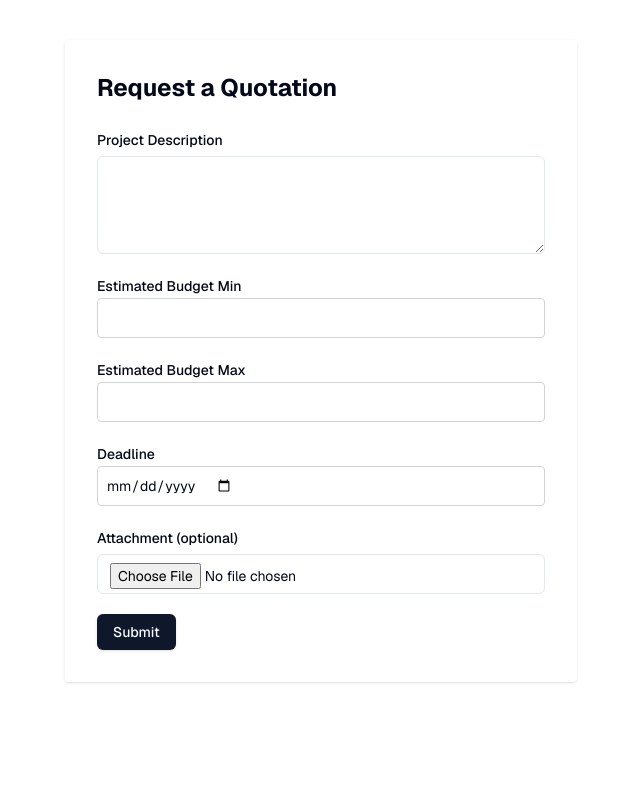
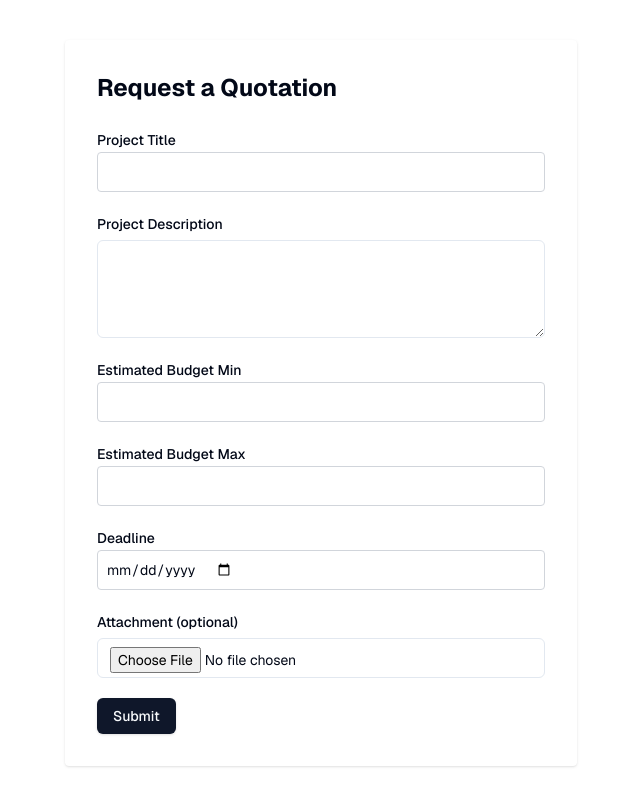
Before and after one commit to Jeroferprac/contractorwebapp, a Next.js app in the folder Frontend/: page /quotationform in a window 1280 px wide. Shown: the whole page, without its empty margins (319-959 px from the left). Built offline with nearby package versions, Linux system fonts and the light colour scheme.

Commit message:
Quotationform updated with Project title

```diff
--- a/Frontend/app/quotationform/page.tsx
+++ b/Frontend/app/quotationform/page.tsx
@@ -10,7 +10,7 @@ import TextareaField from "@/components/forms/TextareaField";
 import FileField from "@/components/forms/FileField";
 
 const schema = z.object({
-
+  projectTitle: z.string().min(1, "Project Title is required"),
   description: z.string().min(10, "Description must be at least 10 characters"),
   budgetMin: z.string(),
   budgetMax: z.string(),
@@ -19,7 +19,7 @@ const schema = z.object({
 
 const QuotationFormPage = () => {
   const [form, setForm] = useState({
-
+    projectTitle: "",
     description: "",
     budgetMin: "",
     budgetMax: "",
@@ -29,9 +29,7 @@ const QuotationFormPage = () => {
   const [submitting, setSubmitting] = useState(false);
   const [success, setSuccess] = useState(false);
 
-  const {
-
-  } = useForm({
+  const { } = useForm({
     resolver: zodResolver(schema),
   });
 
@@ -52,6 +50,7 @@ const QuotationFormPage = () => {
       setSubmitting(false);
       setSuccess(true);
       setForm({
+        projectTitle: "",
         description: "",
         budgetMin: "",
         budgetMax: "",
@@ -70,7 +69,14 @@ const QuotationFormPage = () => {
         </div>
       )}
       <form onSubmit={handleSubmitForm} className="space-y-5">
-
+        <FormField
+          label="Project Title"
+          name="projectTitle"
+          type="text"
+          value={form.projectTitle}
+          onChange={handleChange}
+          required
+        />
         <TextareaField
           label="Project Description"
           name="description"
```
